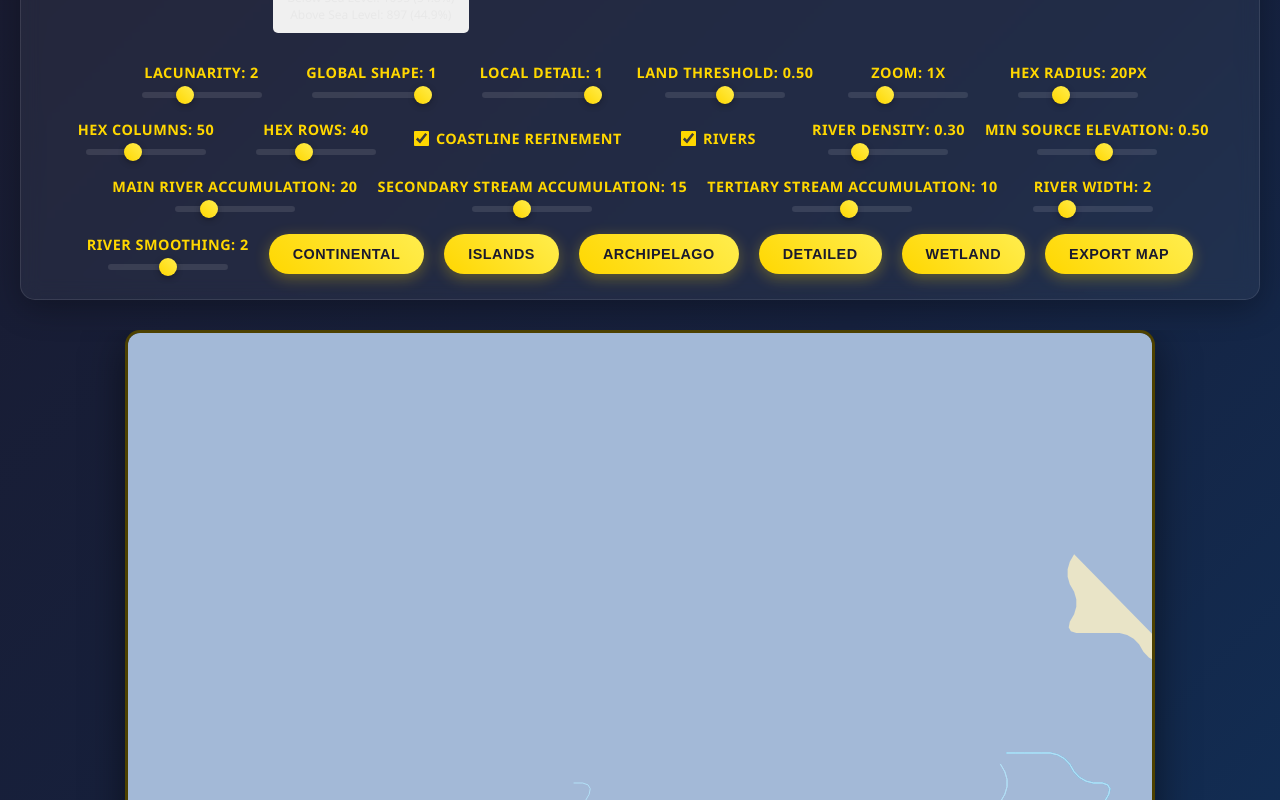
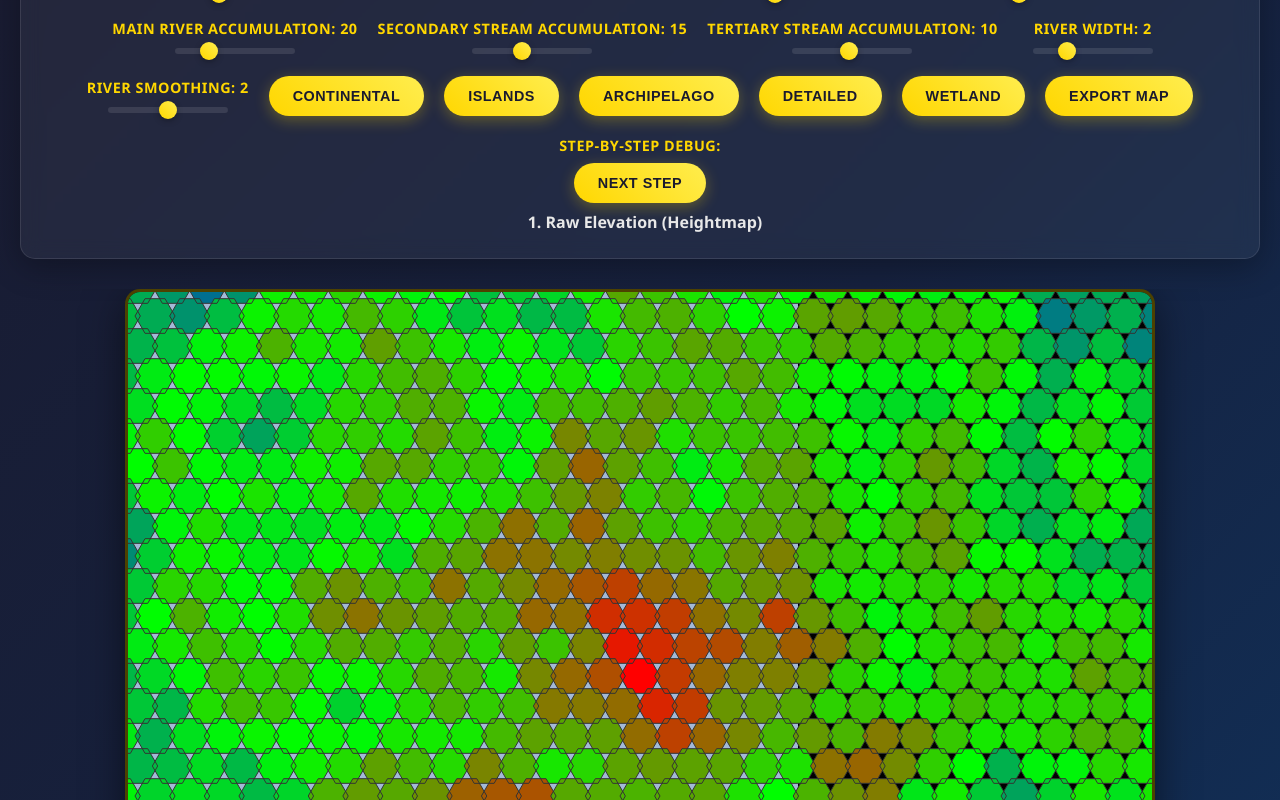
Before and after one commit to ncuskey/WorldGen, a React (Create React App) app: page / in a window 1280 px wide. Shown: the part 360-1160 px from the top of the page. Built offline with nearby package versions, Linux system fonts and the light colour scheme.

Commit message:
Added step by step debug

```diff
--- a/src/App.tsx
+++ b/src/App.tsx
@@ -4,6 +4,13 @@ import { createNoise2D } from 'simplex-noise';
 import { generateWorld, WorldConfig } from './mainGenerator';
 import { renderWorld } from './mainGenerator';
 import { renderHexMap, RenderConfig } from './render';
+import { generateHexMapSteps } from './worldGenerator';
+
+const STEP_LABELS = [
+  '1. Raw Elevation (Heightmap)',
+  '2. Land/Water Classification',
+  '3. After Speck Removal',
+];
 
 interface MapSettings {
   seed: number;
@@ -103,6 +110,7 @@ function App() {
   });
   const [isGenerating, setIsGenerating] = useState(false);
   const [debugInfo, setDebugInfo] = useState<any>(null);
+  const [step, setStep] = useState(0); // 0: elevation, 1: land/water, 2: speck removal
 
   // Create a seeded simplex noise instance for moisture
   const createSimplex = (seed: number) => {
@@ -127,84 +135,58 @@ function App() {
     canvas.width = settings.width;
     canvas.height = settings.height;
 
-    // Generate moisture map for hexes
-    const moistureMap: number[] = [];
-    for (let r = 0; r < settings.hexRows; r++) {
-      for (let q = 0; q < settings.hexCols; q++) {
-        const x = settings.hexRadius * Math.sqrt(3) * (q + 0.5 * (r & 1));
-        const y = settings.hexRadius * 1.5 * r;
-
-        const moistureNoise = simplexMoisture(x * 0.01, y * 0.01) * 0.5 + 0.5;
-        moistureMap.push(moistureNoise);
-      }
-    }
-
-    // Generate world using modular system
-    const worldConfig: WorldConfig = {
-      seed: settings.seed,
-      hexRadius: settings.hexRadius,
+    // Use step-by-step generator
+    const steps = generateHexMapSteps(settings.seed, {
+      radius: settings.hexRadius,
       cols: settings.hexCols,
       rows: settings.hexRows,
       octaves: settings.octaves,
       persistence: settings.persistence,
       lacunarity: settings.lacunarity,
+      noiseScale: settings.scale,
+      noiseWeight: settings.localDetailWeight,
+      shapeWeight: settings.globalShapeWeight,
       gradientExponent: 1.2,
       seaLevel: settings.landThreshold,
-      // River settings
-      minSourceElev: settings.minSourceElev,
-      mainRiverAccum: settings.mainRiverAccum,
-      tributaryAccum: settings.tributaryAccum,
-      secondaryStreamAccum: settings.secondaryStreamAccum,
-      tertiaryStreamAccum: settings.tertiaryStreamAccum,
-      riverWidth: settings.riverWidth,
-      riverSmooth: settings.riverSmooth,
-      // Coastline settings
-      erosionPasses: settings.enableCoastlineRefinement ? 1 : 0,
-      dilationPasses: settings.enableCoastlineRefinement ? 1 : 0,
-      coastNoiseSeed: settings.seed + 3000,
-      // Render settings
-      showRivers: settings.enableRivers,
-      showFlowAccumulation: settings.debugOverlay,
-      showCoastlines: settings.enableCoastlineRefinement,
-      debugMode: settings.debugOverlay,
-    };
+    });
 
-    const worldResult = generateWorld(worldConfig);
-
-    // Store debug info for display
-    if (worldResult.debugInfo) {
-      setDebugInfo(worldResult.debugInfo);
+    // Pick which hexes to render based on step
+    let hexesToRender = steps.rawHexes;
+    let renderMode: 'elevation' | 'landwater' | 'speck' = 'elevation';
+    if (step === 1) {
+      hexesToRender = steps.landWaterHexes;
+      renderMode = 'landwater';
+    } else if (step === 2) {
+      hexesToRender = steps.speckHexes;
+      renderMode = 'speck';
     }
 
-    // Create render config with debug options
+    // Render according to step
     const renderConfig: RenderConfig = {
       width: ctx.canvas.width,
       height: ctx.canvas.height,
-      hexRadius: worldResult.config.hexRadius,
-      showRivers: worldResult.config.showRivers,
-      showFlowAccumulation: worldResult.config.showFlowAccumulation,
-      showCoastlines: worldResult.config.showCoastlines,
-      debugMode: worldResult.config.debugMode,
-      coastEdges: worldResult.coastEdges,
-      // Debug visualization options
-      showHexOutlines: settings.showHexOutlines,
-      showElevationHeatmap: settings.showElevationHeatmap,
-      showLandWaterDebug: settings.showLandWaterDebug,
+      hexRadius: settings.hexRadius,
+      showRivers: false,
+      showFlowAccumulation: false,
+      showCoastlines: false,
+      debugMode: true,
+      coastEdges: [],
+      showHexOutlines: true,
+      showElevationHeatmap: renderMode === 'elevation',
+      showLandWaterDebug: renderMode !== 'elevation',
     };
-
-    // Render the world
     renderHexMap(
       ctx,
-      worldResult.hexes,
-      worldResult.riverResult.riverPolylines,
-      moistureMap,
-      worldResult.riverResult.flowAccum,
+      hexesToRender,
+      [], // no rivers
+      [], // no moisture
+      [], // no flowAccum
       renderConfig,
       biomes
     );
 
     setIsGenerating(false);
-  }, [settings, simplexMoisture]);
+  }, [settings, step]);
 
   // Apply zoom to the canvas
 
@@ -645,6 +627,14 @@ function App() {
         <button onClick={handleExport} disabled={isGenerating}>
           Export Map
         </button>
+
+        <div className="control-group">
+          <label>Step-by-step Debug:</label>
+          <button onClick={() => setStep(s => (s + 1) % 3)} disabled={isGenerating}>
+            Next Step
+          </button>
+          <span style={{ marginLeft: 10, fontWeight: 'bold' }}>{STEP_LABELS[step]}</span>
+        </div>
       </div>
 
       <div className="map-container">
--- a/src/mainGenerator.ts
+++ b/src/mainGenerator.ts
@@ -11,6 +11,9 @@ export interface WorldConfig {
   octaves: number;
   persistence: number;
   lacunarity: number;
+  noiseScale: number;      // new
+  noiseWeight: number;     // new
+  shapeWeight: number;     // new
   gradientExponent: number;
   seaLevel: number;
   // River settings
@@ -49,6 +52,9 @@ export function generateWorld(config: WorldConfig): WorldResult {
     octaves: config.octaves,
     persistence: config.persistence,
     lacunarity: config.lacunarity,
+    noiseScale: config.noiseScale, // new
+    noiseWeight: config.noiseWeight, // new
+    shapeWeight: config.shapeWeight, // new
     gradientExponent: config.gradientExponent,
     seaLevel: config.seaLevel,
   };
--- a/src/render.ts
+++ b/src/render.ts
@@ -53,7 +53,21 @@ export function renderHexMap(
   config: RenderConfig,
   biomes: Biome[] = defaultBiomes
 ) {
-  const { width, height, showRivers, showFlowAccumulation, debugMode, coastEdges, showHexOutlines, showElevationHeatmap, showLandWaterDebug } = config;
+  const { width, height, showRivers, showFlowAccumulation, debugMode, coastEdges, showHexOutlines, showElevationHeatmap, showLandWaterDebug, hexRadius } = config;
+
+  // Infer cols/rows from hexes if not present in config
+  let cols = 0, rows = 0;
+  if (hexes.length > 0) {
+    cols = Math.max(...hexes.map(h => h.q)) + 1;
+    rows = Math.max(...hexes.map(h => h.r)) + 1;
+  }
+  const mapW = cols * hexRadius * Math.sqrt(3);
+  const mapH = rows * hexRadius * 1.5;
+  const offsetX = (width - mapW) / 2;
+  const offsetY = (height - mapH) / 2;
+
+  ctx.save();
+  ctx.translate(offsetX, offsetY);
 
   // Fill ocean background
   ctx.fillStyle = OCEAN_COLOR;
@@ -88,6 +102,8 @@ export function renderHexMap(
   if (showFlowAccumulation && debugMode) {
     drawFlowAccumulation(ctx, hexes, flowAccum, config);
   }
+
+  ctx.restore();
 }
 
 function fillCoastlines(
--- a/src/testSteps1and2.ts
+++ b/src/testSteps1and2.ts
@@ -8,6 +8,9 @@ const testConfig: HexMapConfig = {
   octaves: 4,
   persistence: 0.5,
   lacunarity: 2.0,
+  noiseScale: 100,      // reasonable test default
+  noiseWeight: 0.7,     // matches old blend
+  shapeWeight: 0.3,     // matches old blend
   gradientExponent: 1.2,
   seaLevel: 0.5,
 };
--- a/src/worldGenerator.ts
+++ b/src/worldGenerator.ts
@@ -16,6 +16,9 @@ export interface HexMapConfig {
   octaves: number;
   persistence: number;
   lacunarity: number;
+  noiseScale: number;      // new
+  noiseWeight: number;     // new
+  shapeWeight: number;     // new
   gradientExponent: number;
   seaLevel: number;
 }
@@ -35,8 +38,84 @@ export interface HexMapDebugInfo {
   };
 }
 
+// New: Step-by-step generator for visual debugging
+export function generateHexMapSteps(seed: number, config: HexMapConfig, debug: boolean = false) {
+  const { radius, cols, rows, octaves, persistence, lacunarity, noiseScale, noiseWeight, shapeWeight, gradientExponent, seaLevel } = config;
+  const noise = createNoise2D(() => {
+    seed = Math.sin(seed) * 10000;
+    return seed - Math.floor(seed);
+  });
+
+  // Calculate map center for gradient
+  const mapWidth = cols * radius * Math.sqrt(3);
+  const mapHeight = rows * radius * 1.5;
+  const centerX = mapWidth / 2;
+  const centerY = mapHeight / 2;
+  const maxDist = Math.sqrt(centerX * centerX + centerY * centerY);
+
+  // Step 1: Raw elevation (no land/water yet)
+  const rawHexes: Hex[] = [];
+  for (let r = 0; r < rows; r++) {
+    for (let q = 0; q < cols; q++) {
+      const x = radius * Math.sqrt(3) * (q + 0.5 * (r & 1));
+      const y = radius * 1.5 * r;
+      let amplitude = 1, frequency = 1, noiseSum = 0, maxAmp = 0;
+      for (let o = 0; o < octaves; o++) {
+        const sampleX = (x / noiseScale) * frequency;
+        const sampleY = (y / noiseScale) * frequency;
+        const n = noise(sampleX, sampleY) * 0.5 + 0.5;
+        noiseSum += n * amplitude;
+        maxAmp += amplitude;
+        amplitude *= persistence;
+        frequency *= lacunarity;
+      }
+      const noiseHeight = noiseSum / maxAmp;
+      const dx = x - centerX;
+      const dy = y - centerY;
+      const dist = Math.sqrt(dx * dx + dy * dy);
+      const gradient = Math.pow(1 - dist / maxDist, gradientExponent);
+      const elevation = noiseHeight * noiseWeight + gradient * shapeWeight;
+      rawHexes.push({ q, r, x, y, elevation, isLand: false });
+    }
+  }
+
+  // Step 2: Land/water classification
+  const landWaterHexes: Hex[] = rawHexes.map(h => ({ ...h, isLand: h.elevation > seaLevel }));
+
+  // Step 3: Speck removal
+  const speckHexes: Hex[] = landWaterHexes.map(h => ({ ...h }));
+  const hexIndex = (q: number, r: number) => r * cols + q;
+  const directions = [
+    [+1, 0], [0, +1], [-1, +1], [-1, 0], [0, -1], [+1, -1]
+  ];
+  for (let i = 0; i < speckHexes.length; i++) {
+    const hex = speckHexes[i];
+    if (!hex.isLand) continue;
+    let landNeighbors = 0;
+    for (const [dq, dr] of directions) {
+      const nq = hex.q + dq;
+      const nr = hex.r + dr;
+      if (nq >= 0 && nq < cols && nr >= 0 && nr < rows) {
+        const neighbor = speckHexes[hexIndex(nq, nr)];
+        if (neighbor && neighbor.isLand) landNeighbors++;
+      }
+    }
+    if (landNeighbors < 2) {
+      hex.isLand = false;
+    }
+  }
+
+  return {
+    rawHexes,
+    landWaterHexes,
+    speckHexes,
+    config,
+    seed
+  };
+}
+
 export function generateHexMap(seed: number, config: HexMapConfig, debug: boolean = false): { hexes: Hex[]; seed: number; config: HexMapConfig; debugInfo?: HexMapDebugInfo } {
-  const { radius, cols, rows, octaves, persistence, lacunarity, gradientExponent, seaLevel } = config;
+  const { radius, cols, rows, octaves, persistence, lacunarity, noiseScale, noiseWeight, shapeWeight, gradientExponent, seaLevel } = config;
   const hexes: Hex[] = [];
   const noise = createNoise2D(() => {
     seed = Math.sin(seed) * 10000;
@@ -76,21 +155,21 @@ export function generateHexMap(seed: number, config: HexMapConfig, debug: boolea
       const x = radius * Math.sqrt(3) * (q + 0.5 * (r & 1));
       const y = radius * 1.5 * r;
 
-      // Fractal noise sampling
+      // Fractal noise sampling with user scale
       let amplitude = 1;
       let frequency = 1;
-      let noiseHeight = 0;
-      let maxValue = 0;
+      let noiseSum = 0;
+      let maxAmp = 0;
       for (let o = 0; o < octaves; o++) {
-        const sampleX = (x / (radius * cols)) * frequency;
-        const sampleY = (y / (radius * rows)) * frequency;
+        const sampleX = (x / noiseScale) * frequency;
+        const sampleY = (y / noiseScale) * frequency;
         const n = noise(sampleX, sampleY) * 0.5 + 0.5;
-        noiseHeight += n * amplitude;
-        maxValue += amplitude;
+        noiseSum += n * amplitude;
+        maxAmp += amplitude;
         amplitude *= persistence;
         frequency *= lacunarity;
       }
-      noiseHeight /= maxValue;
+      const noiseHeight = noiseSum / maxAmp;
 
       // Radial gradient fall-off
       const dx = x - centerX;
@@ -98,8 +177,8 @@ export function generateHexMap(seed: number, config: HexMapConfig, debug: boolea
       const dist = Math.sqrt(dx * dx + dy * dy);
       const gradient = Math.pow(1 - dist / maxDist, gradientExponent);
 
-      // Combine noise and gradient
-      const elevation = noiseHeight * 0.7 + gradient * 0.3;
+      // Blend using user weights
+      const elevation = noiseHeight * noiseWeight + gradient * shapeWeight;
       const isLand = elevation > seaLevel;
 
       // Track elevation statistics
```
